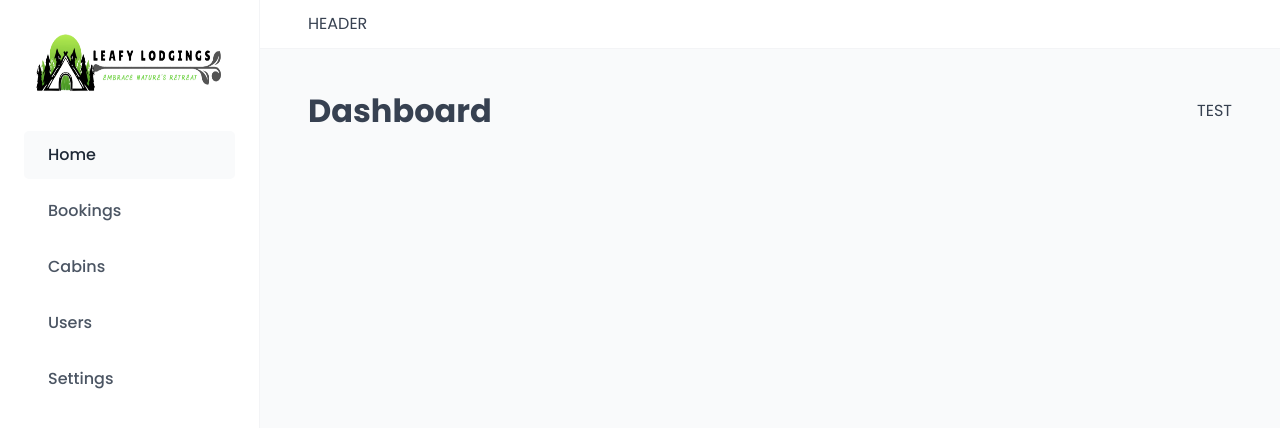
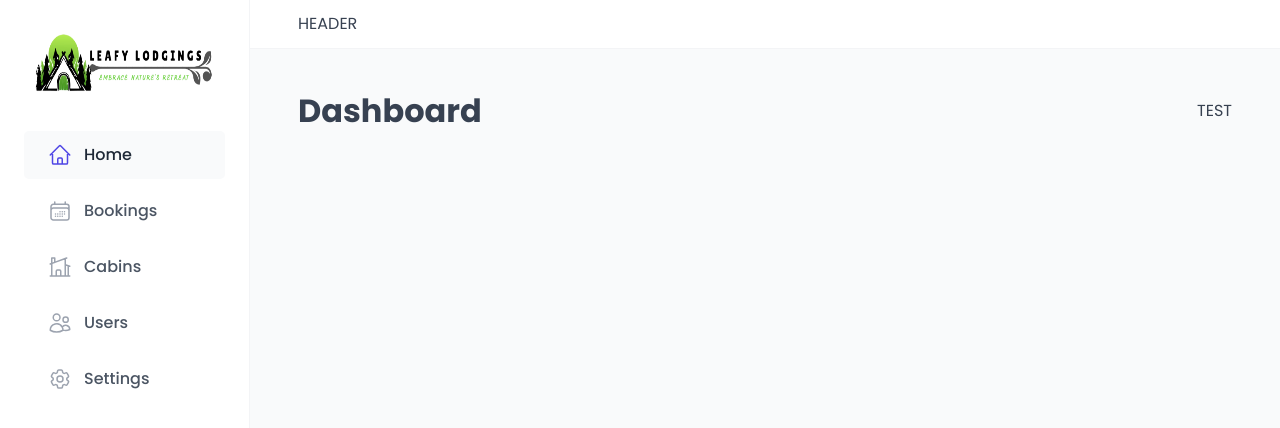
Before and after one commit to satyamksharma/Real-world-web-Applications, a React (Vite) app in the folder leafy-lodgings/: page /dashboard in a window 1280 px wide. Shown: the top 428 px of the page. Built offline with nearby package versions, Linux system fonts and the light colour scheme; a web font is replaced by a local one.

Commit message:
navigation and applayout added

```diff
--- a/leafy-lodgings/package.json
+++ b/leafy-lodgings/package.json
@@ -12,6 +12,7 @@
   "dependencies": {
     "react": "^18.2.0",
     "react-dom": "^18.2.0",
+    "react-icons": "^4.10.1",
     "react-router-dom": "^6.15.0",
     "styled-components": "^6.0.7"
   },
--- a/leafy-lodgings/src/ui/AppLayout.jsx
+++ b/leafy-lodgings/src/ui/AppLayout.jsx
@@ -5,7 +5,7 @@ import styled from "styled-components";
 
 const StyledAppLayout = styled.div`
     display: grid;
-    grid-template-columns: 26rem 1fr;
+    grid-template-columns: 25rem 1fr;
     grid-template-rows: auto 1fr;
     height: 100vh;
 `;
--- a/leafy-lodgings/src/ui/MainNav.jsx
+++ b/leafy-lodgings/src/ui/MainNav.jsx
@@ -1,12 +1,12 @@
 import { NavLink } from "react-router-dom";
 import styled from "styled-components";
-// import {
-//   HiOutlineCalendarDays,
-//   HiOutlineCog6Tooth,
-//   HiOutlineHome,
-//   HiOutlineHomeModern,
-//   HiOutlineUsers,
-// } from "react-icons/hi2";
+import {
+    HiOutlineCalendarDays,
+    HiOutlineCog6Tooth,
+    HiOutlineHome,
+    HiOutlineHomeModern,
+    HiOutlineUsers,
+} from "react-icons/hi2";
 
 const NavList = styled.ul`
     display: flex;
@@ -59,31 +59,31 @@ function MainNav() {
             <NavList>
                 <li>
                     <StyledNavLink to='/dashboard'>
-                        {/* <HiOutlineHome /> */}
+                        <HiOutlineHome />
                         <span>Home</span>
                     </StyledNavLink>
                 </li>
                 <li>
                     <StyledNavLink to='/bookings'>
-                        {/* <HiOutlineCalendarDays /> */}
+                        <HiOutlineCalendarDays />
                         <span>Bookings</span>
                     </StyledNavLink>
                 </li>
                 <li>
                     <StyledNavLink to='/cabins'>
-                        {/* <HiOutlineHomeModern /> */}
+                        <HiOutlineHomeModern />
                         <span>Cabins</span>
                     </StyledNavLink>
                 </li>
                 <li>
                     <StyledNavLink to='/users'>
-                        {/* <HiOutlineUsers /> */}
+                        <HiOutlineUsers />
                         <span>Users</span>
                     </StyledNavLink>
                 </li>
                 <li>
                     <StyledNavLink to='/settings'>
-                        {/* <HiOutlineCog6Tooth /> */}
+                        <HiOutlineCog6Tooth />
                         <span>Settings</span>
                     </StyledNavLink>
                 </li>
```
Also changed, not shown: 1 other file (tests, documents, lock files or other folders).
